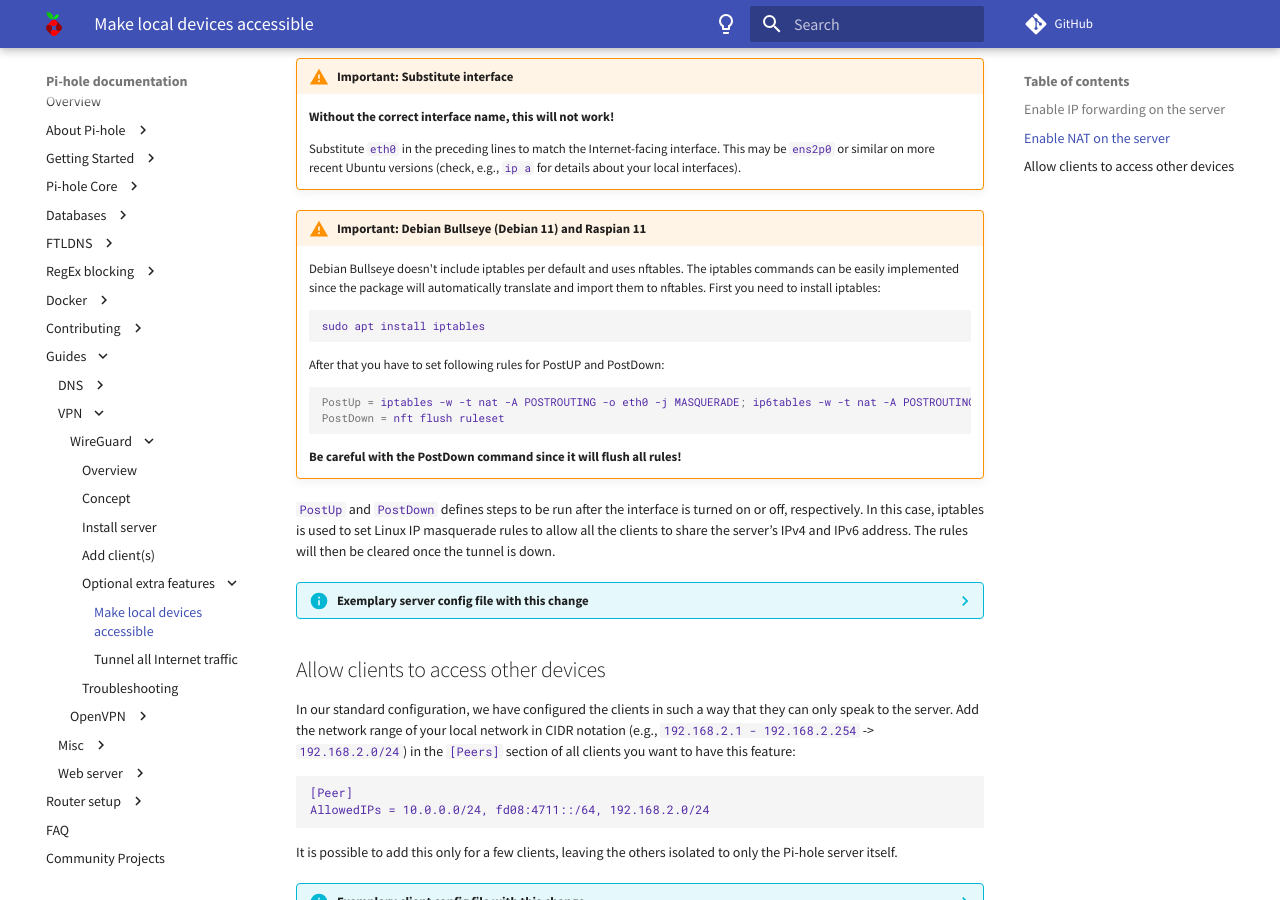
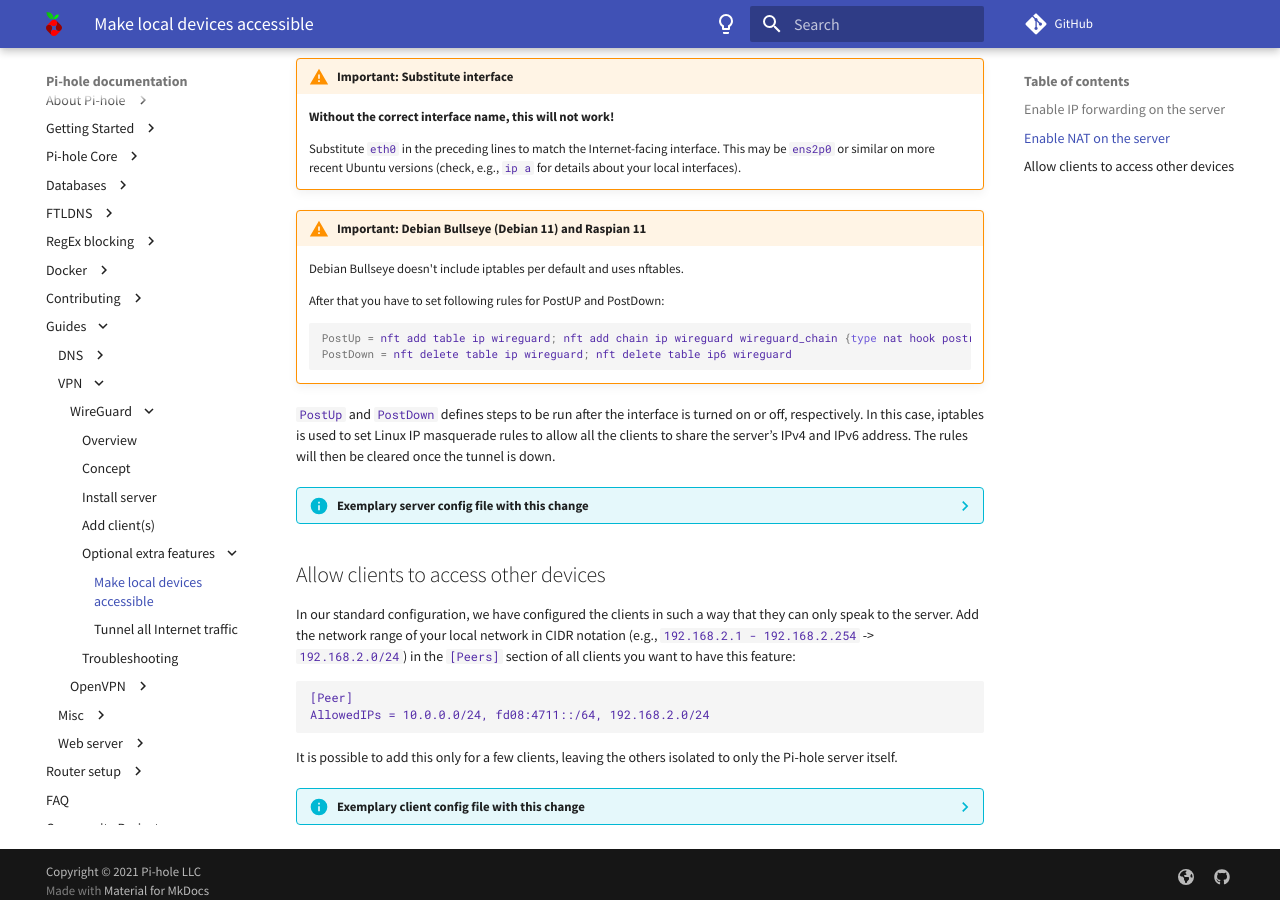
Before and after one commit to pi-hole/docs, an MkDocs documentation site: the page built from docs/guides/vpn/wireguard/internal.md, in a window 1280 px wide and 900 px high, scrolled down 740 px. Built offline with MkDocs 1.6.1 and Material for MkDocs 9.7.7, drawn with Linux system fonts in a browser that asks for light colours; comment, search, counter and statistics services are not loaded.

Commit message:
Update internal.md

````diff
--- a/docs/guides/vpn/wireguard/internal.md
+++ b/docs/guides/vpn/wireguard/internal.md
@@ -46,18 +46,13 @@
 
 <!-- markdownlint-disable code-block-style -->
 !!! warning "**Important:** Debian Bullseye (Debian 11) and Raspian 11"
-    Debian Bullseye doesn't include iptables per default and uses nftables. The iptables commands can be easily implemented since the package will automatically translate and import them to nftables. First you need to install iptables:
-    ```bash
-    sudo apt install iptables
-    ```
+    Debian Bullseye doesn't include iptables per default and uses nftables.
 
     After that you have to set following rules for PostUP and PostDown:
     ```bash
-    PostUp = iptables -w -t nat -A POSTROUTING -o eth0 -j MASQUERADE; ip6tables -w -t nat -A POSTROUTING -o eth0 -j MASQUERADE
-    PostDown = nft flush ruleset
+    PostUp = nft add table ip wireguard; nft add chain ip wireguard wireguard_chain {type nat hook postrouting priority srcnat\; policy accept\;}; nft add rule ip wireguard wireguard_chain oifname "eth0" counter packets 0 bytes 0 masquerade; nft add table ip6 wireguard; nft add chain ip6 wireguard wireguard_chain {type nat hook postrouting priority srcnat\; policy accept\;}; nft add rule ip6 wireguard wireguard_chain oifname "eth0" counter packets 0 bytes 0 masquerade
+    PostDown = nft delete table ip wireguard; nft delete table ip6 wireguard
     ```
-
-    **Be careful with the PostDown command since it will flush all rules!**
 <!-- markdownlint-enable code-block-style -->
 
 `PostUp` and `PostDown` defines steps to be run after the interface is turned on or off, respectively. In this case, iptables is used to set Linux IP masquerade rules to allow all the clients to share the server’s IPv4 and IPv6 address.
````
